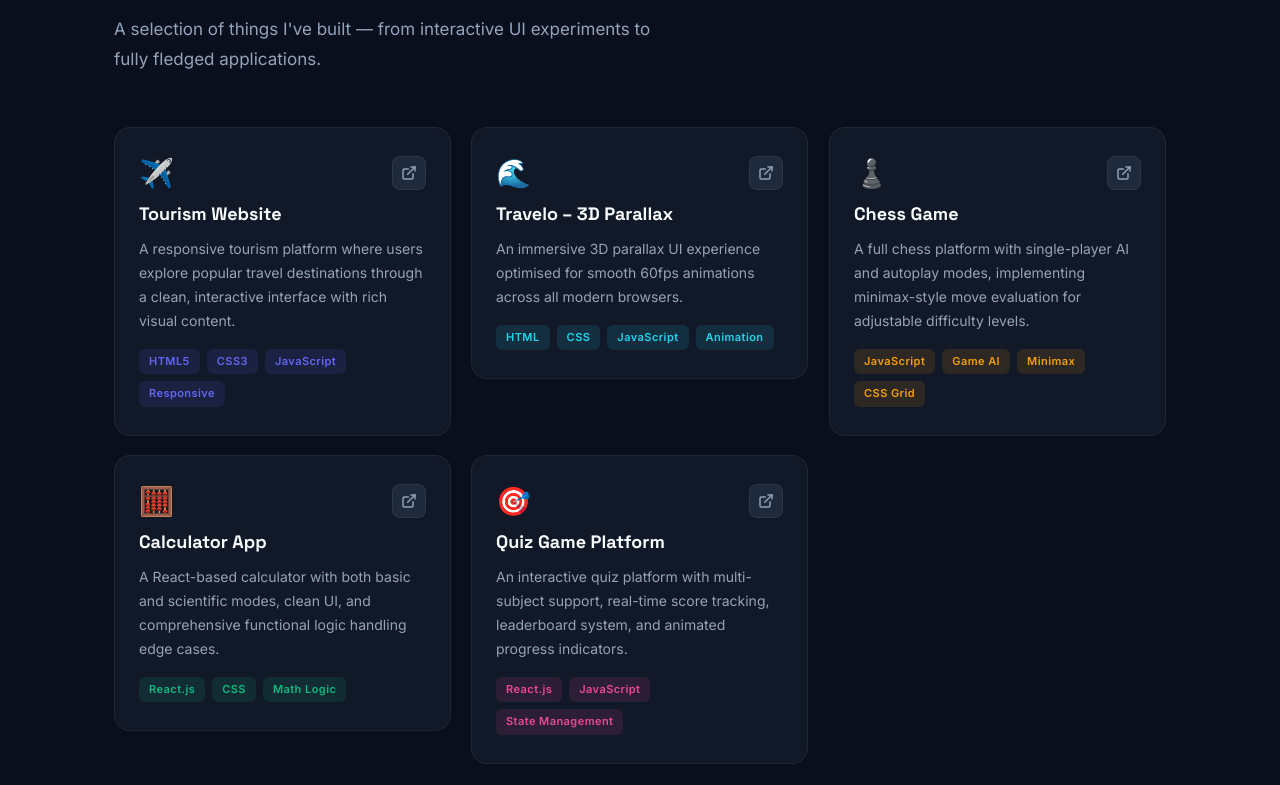
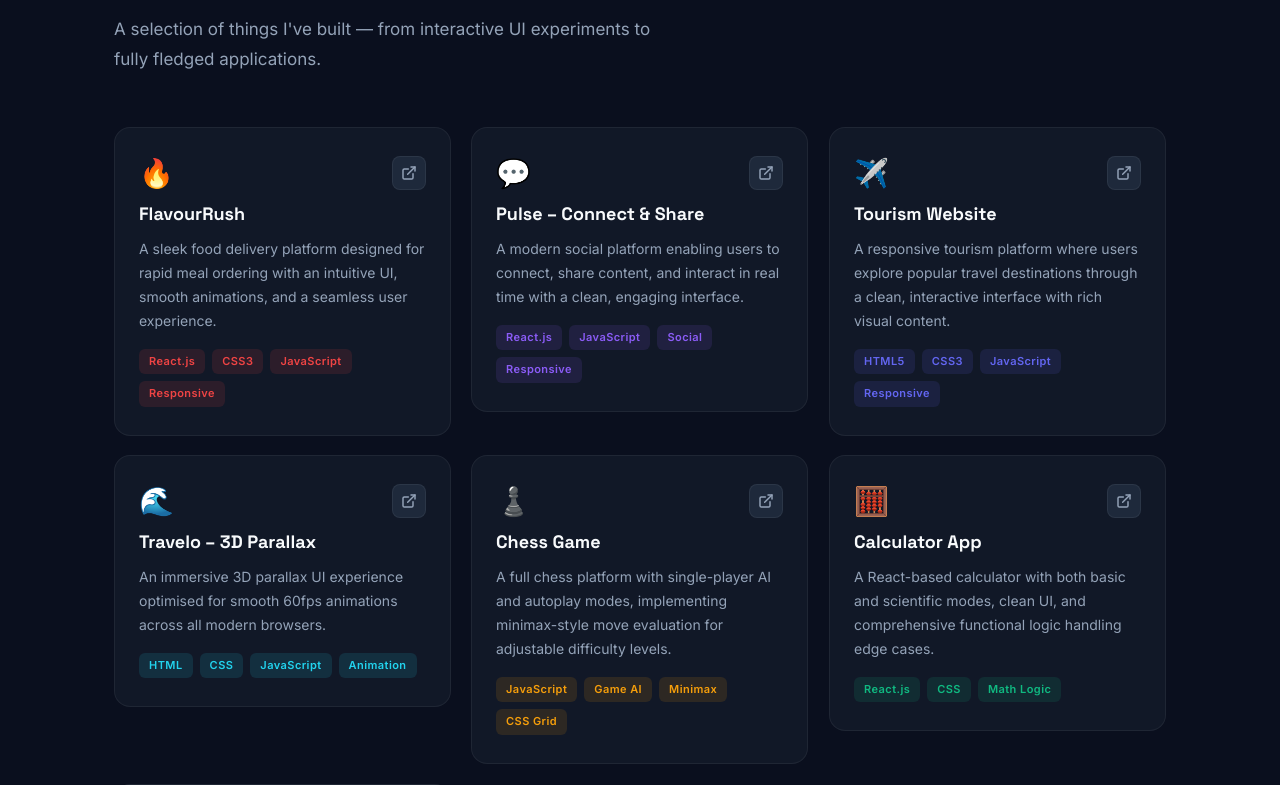
Before and after one commit to AbhilashFrancis88/MyPortfolio, a React (Create React App) app: page / in a window 1280 px wide. Shown: the part 3542-4327 px from the top of the page. Built offline with nearby package versions, Linux system fonts and the light colour scheme.

Commit message:
Adding latest projects

```diff
--- a/src/components/Projects.js
+++ b/src/components/Projects.js
@@ -4,6 +4,22 @@ import Tilt from 'react-parallax-tilt';
 import './Projects.css';
 
 const projects = [
+  {
+    title: 'FlavourRush',
+    desc: 'A sleek food delivery platform designed for rapid meal ordering with an intuitive UI, smooth animations, and a seamless user experience.',
+    tags: ['React.js', 'CSS3', 'JavaScript', 'Responsive'],
+    color: '#EF4444',
+    emoji: '🔥',
+    href: 'https://flavourrush.vercel.app/',
+  },
+  {
+    title: 'Pulse – Connect & Share',
+    desc: 'A modern social platform enabling users to connect, share content, and interact in real time with a clean, engaging interface.',
+    tags: ['React.js', 'JavaScript', 'Social', 'Responsive'],
+    color: '#8B5CF6',
+    emoji: '💬',
+    href: 'https://pulse-connection.vercel.app/',
+  },
   {
     title: 'Tourism Website',
     desc: 'A responsive tourism platform where users explore popular travel destinations through a clean, interactive interface with rich visual content.',
```
